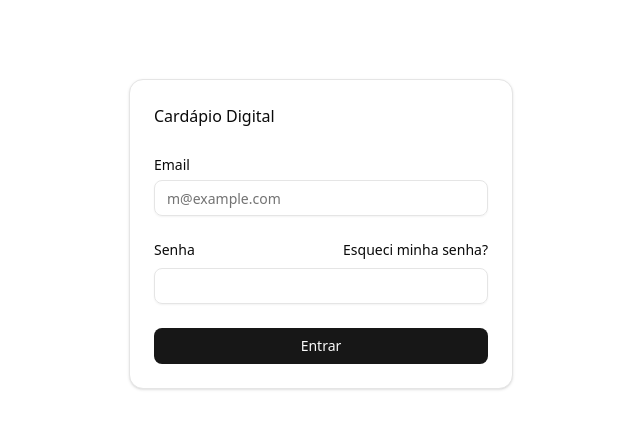
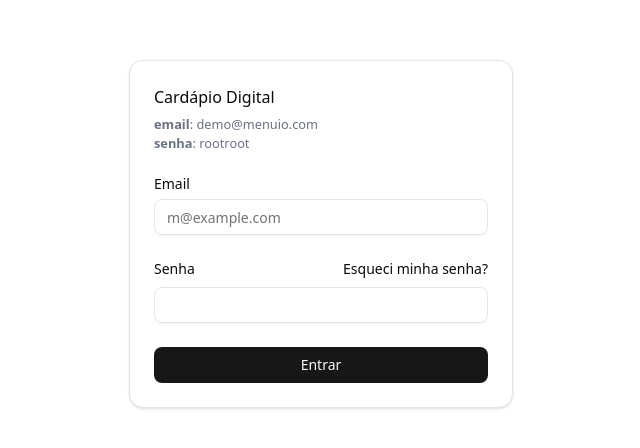
Before and after one commit to christian-de-ornellas/menuio-frontend, a React (Vite) app: page / in a window 1280 px wide. Shown: the part 166-614 px from the top of the page, without its empty margins (319-959 px from the left). Built offline with nearby package versions, Linux system fonts and the light colour scheme.

Commit message:
docs: adicionando a senha de acesso

```diff
--- a/src/views/login-view.tsx
+++ b/src/views/login-view.tsx
@@ -13,6 +13,10 @@ const LoginView = () => {
                 <Card>
                     <CardHeader>
                         Cardápio Digital
+                        <small className="text-gray-500">
+                            <b>email</b>: demo@menuio.com <br/>
+                            <b>senha</b>: rootroot
+                        </small>
                     </CardHeader>
                     <CardContent>
                         <form onSubmit={handleSubmit(onSubmit)}>
```
